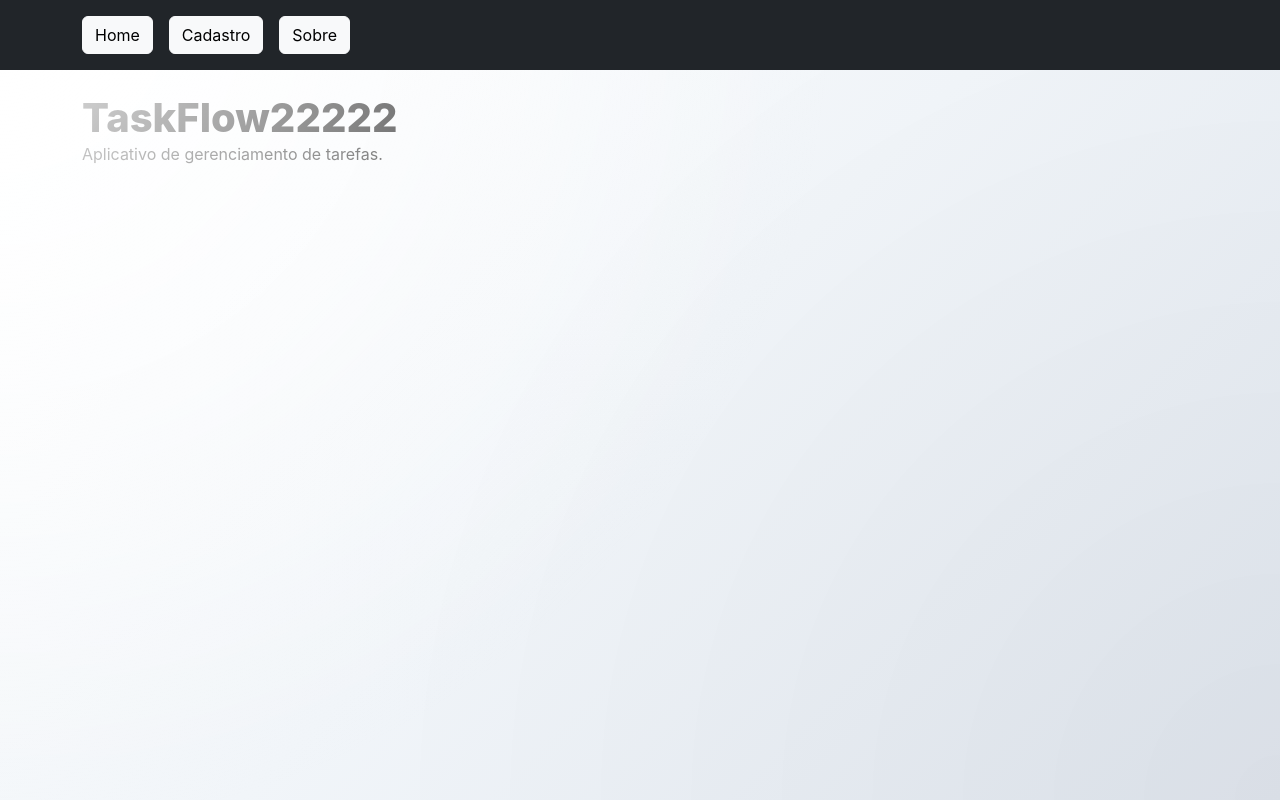
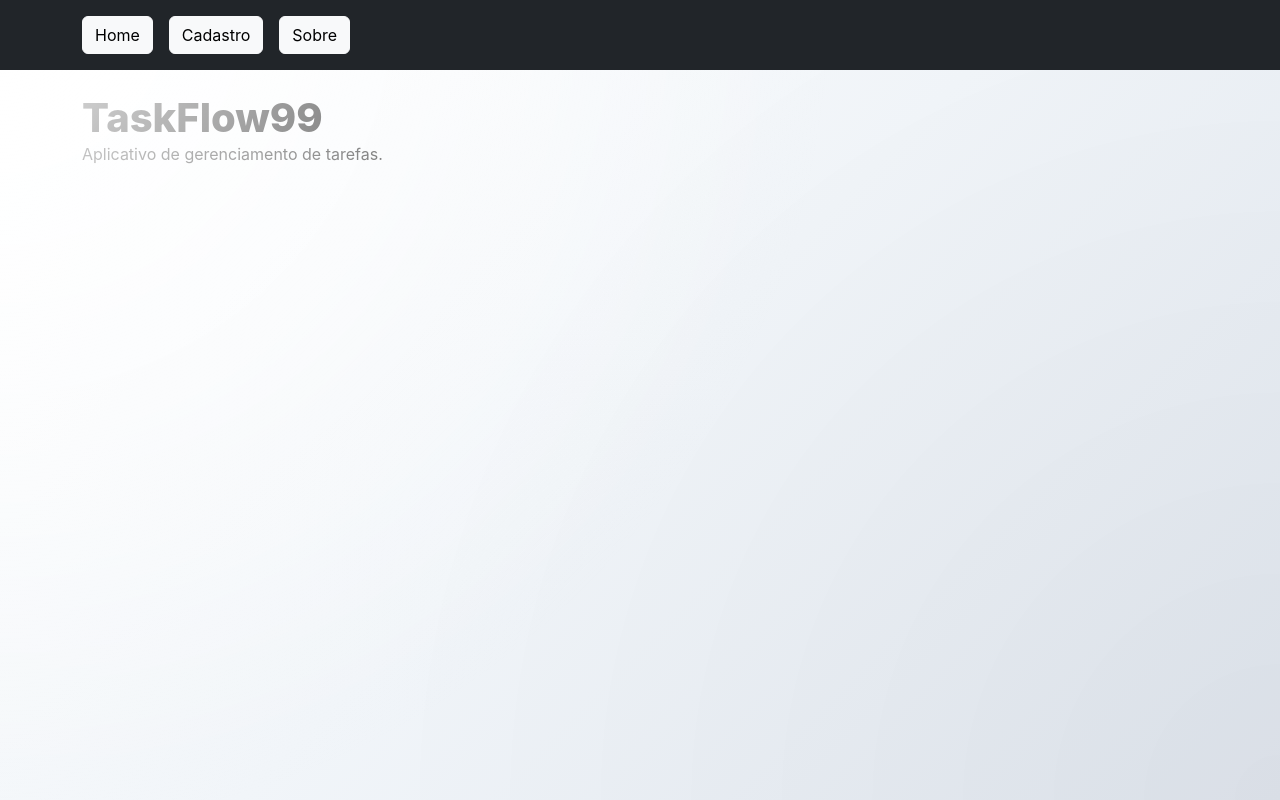
Before and after one commit to pedro-alm/taskflow01, a React (Vite) app: page / in a window 1280 px wide. Built offline with nearby package versions, Linux system fonts and the light colour scheme.

Commit message:
feat: altera titulo para TaskFlow99999

```diff
--- a/src/pages/Home.jsx
+++ b/src/pages/Home.jsx
@@ -1,7 +1,7 @@
 function Home() {
   return (
     <div>
-      <h1>TaskFlow22222</h1>
+      <h1>TaskFlow99</h1>
 
       <p>Aplicativo de gerenciamento de tarefas.</p>
     </div>
```
